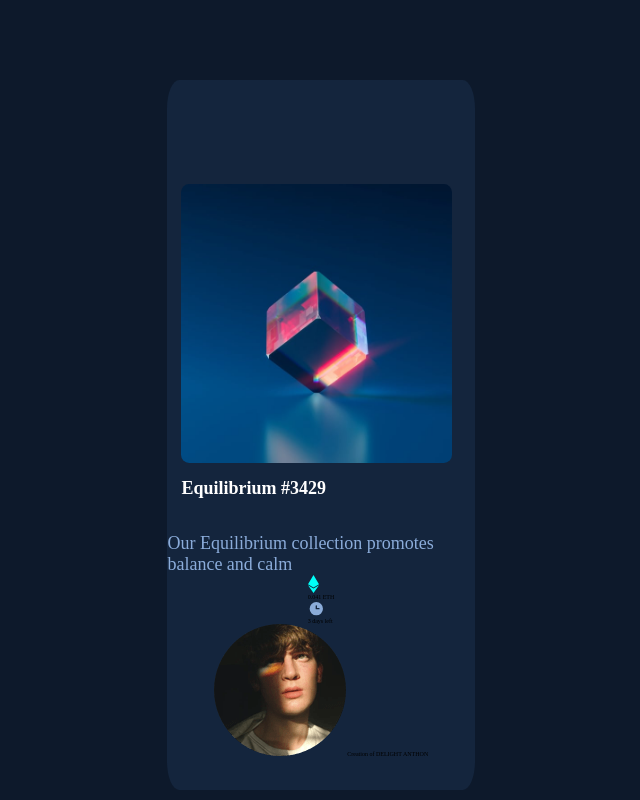
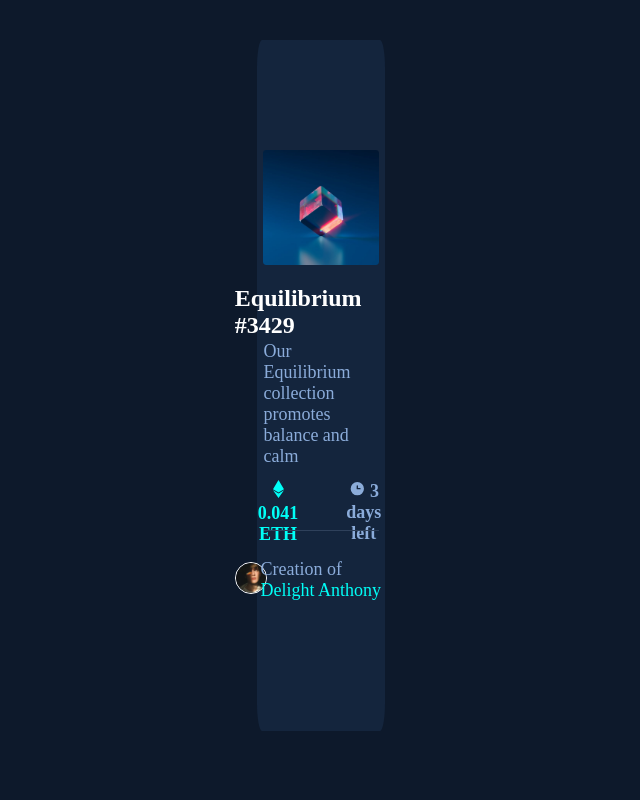
Before and after one commit to Delight108/NFT-CARD-PREVIEW, a plain HTML site: page nft-preview-card-component-main/index.html in a window 1280 px wide. Shown: the whole page, without its empty margins (319-959 px from the left). Drawn offline with Linux system fonts and the light colour scheme; a web font is replaced by a local one.

Commit message:
both my errors and good works here am going to wor k on it later

```diff
--- a/nft-preview-card-component-main/index.html
+++ b/nft-preview-card-component-main/index.html
@@ -41,31 +41,56 @@
        <div class="img-header">
         <img src="/nft-preview-card-component-main/images/image-equilibrium.jpg" class="main-logo" alt="">
         <h2 class="header-test">Equilibrium #3429</h2>
+
+        <div class="description">Our Equilibrium collection promotes balance and calm</div>
        </div>
 
-       <div class="description">Our Equilibrium collection promotes balance and calm</div>
 
 
-       <span>
-       <div class="price-and-time-left">
+       <section class="first-section">
+
+
+       <div class="price-and-time-left eth-symbol">
+        <figcaption class="eth-price">
           <img src="/nft-preview-card-component-main/images/icon-ethereum.svg" class="eth-symbol" alt="">
-          <figcaption class="eth-price">0.041 ETH</figcaption>
+          0.041 ETH</figcaption>
+
         </div>
 
-          <div class="time-left">
+
+          <div class="time-left price-and-time-left">
+            <figcaption class="position">
             <img src="/nft-preview-card-component-main/images/icon-clock.svg" class="clock" alt="">
-            <figcaption>3 days left</figcaption>
+            3 days left</figcaption>
+
           </div>
-       </span>
+      </section>
+
+      <fieldset></fieldset>
+
+<section class="footer-section">
 
 
-       <section class="footer">
-        <div class="">
-          <figcaption>
-          <img src="/nft-preview-card-component-main/images/image-avatar.png" class="profile">
-          <SPAN class="footer-text">Creation of DELIGHT ANTHON</SPAN></figcaption>
-        </div>
-       </section>
+
+<img src="/nft-preview-card-component-main/images/image-avatar.png" class="profile" alt="">
+
+<span class="inline">
+  <div class="inline-style">
+<p class="colored">Creation of <a href="" class="white">Delight Anthony</a></p>
+</div>
+</span>
+
+
+
+
+</section>
+
+
+
+
+
+
+
   </div>
 </div>
 
--- a/nft-preview-card-component-main/styles.css
+++ b/nft-preview-card-component-main/styles.css
@@ -1,4 +1,4 @@
-
+@import"(https://fonts.google.com/specimen/Outfit)";
 :root{
 
     --Mobile-size: 375px;
@@ -22,6 +22,9 @@
 }
 
 
+
+
+
 body{
     display: flex;
     width: 100%;
@@ -34,25 +37,38 @@ body{
 }
 
 
+
 .container{
     display: flex;
     position: absolute;
-    top: 10%;
+    top: 5%;
     background: var(--neutral-Very-dark-blue-card-BG);
-    width: 24%;
+    width: 10%;
     height: 80%;
     justify-content: center;
-    padding-top: 5.5%;
+    padding-top: 4%;
     border-radius: 4%;
 }
 
 .main-logo{
     border-radius: 3%;
     height: 80%;
-    width: 97%;
+    width: 90%;
     display: flex;
+    transition: all 1s;
+}
+
+
+.main-logo:hover{
+    width: 94%;
+}
+
+.img-header{
+    display: flex;
+    flex-direction: column;
     justify-content: center;
     align-items: center;
+    cursor: pointer;
 }
 
 .container-content{
@@ -60,16 +76,20 @@ body{
     flex-direction: column;
     justify-content: center;
     align-items: center;
+
 }
 
 .header-test{
     display: flex;
-    font-size: var(--Font-size-paragraph);
+    position: relative;
+    right: 17.3%;
+    margin-bottom: 6%;
+    font-size: x-large;
     color: var(--neutral-White);
     font-family: var(--Family);
     font-weight: var(--weight-xlarge);
+}
 
-}
 
 .description{
     display: flex;
@@ -77,6 +97,174 @@ body{
     font-size: var(--Font-size-paragraph);
     color: var(--primary-Soft-blue);
     font-weight: var(--Weights-small);
-    left: 4%;
-    text-align: left;
+    position: relative;
+    top: -5px;
+    width: 90%;
 }
+
+
+.first-section{
+    display: flex;
+    flex-direction: row;
+    gap: 34%;
+    width: 100%;
+    margin-bottom: 13%;
+    margin-top: 6%;
+    justify-content: center;
+    text-align: center;
+}
+
+.price-and-time-left{
+    font-size: var(--Font-size-paragraph);
+    font-weight: var(--weight-xlarge);
+    color: var(--primary-Cyan);
+    font-family: var(--Family);
+}
+
+.time-left{
+    color: var(--primary-Soft-blue);
+    display: flex;
+}
+
+.profile{
+    height: 30px;
+    border: 1px solid var(--neutral-White);
+    border-radius: 50%;
+}
+
+.footer-section{
+    display: inline;
+    position: relative;
+    right: 17.2%;
+    margin-top: -2%;
+}
+
+
+.inline{
+    display: inline;
+    position: relative;
+    top: -48%;
+    left: 20%;
+
+}
+
+.inline-style{
+    font-size: var(--Font-size-paragraph);
+    font-weight: var(--Weight-xlarge);
+    color: white;
+}
+
+.colored{
+    color: var(--primary-Soft-blue)
+}
+
+
+.white{
+    color: var(--primary-Cyan);
+}
+a{
+    text-decoration: none;
+}
+
+fieldset{
+    border: 1px solid var(--neutral-Very-dark-blue-line);
+    width: 88%;
+    border-bottom: none;
+    border-left: none;
+    border-right: none;
+    position: relative;
+    bottom: 5%;
+}
+
+
+
+@media  (max-width: 375px){
+
+    .container{
+        display: flex;
+        position: absolute;
+        top: 5%;
+        background: var(--neutral-Very-dark-blue-card-BG);
+        width: 76%;
+        height: 82%;
+        justify-content: center;
+        padding-top: 7%;
+        border-radius: 4%;
+    }
+
+
+
+    .header-test{
+        display: flex;
+        position: relative;
+        right: 16.5%;
+        margin-bottom: 6%;
+        font-size: large;
+        color: var(--neutral-White);
+        font-family: var(--Family);
+        font-weight: var(--weight-xlarge);
+    }
+
+
+    .description{
+        display: flex;
+        font-family: outfit;
+        font-size: var(--font-size-small);
+        color: var(--primary-Soft-blue);
+        font-weight: var(--Weights-small);
+        position: relative;
+        top: -5px;
+        width: 87%;
+        right: 2%;
+    }
+
+
+    .main-logo{
+        border-radius: 3%;
+        height: 80%;
+        width: 95%;
+        display: flex;
+        transition: all 1s;
+    }
+
+    .first-section{
+        margin-bottom: 18%;
+        gap: 34%;
+    }
+
+    .price-and-time-left{
+        font-size: var(--font-size-small);
+    }
+
+
+
+    .profile{
+        height: 30px;
+        border: 1px solid var(--neutral-White);
+        border-radius: 50%;
+    }
+
+
+    .footer-section{
+        display: inline;
+        position: relative;
+        right: 20%;
+        margin-top: -1%;
+    }
+
+    .inline{
+        display: inline;
+        position: relative;
+        top: -48%;
+        left: 37%;
+
+    }
+
+    .inline-style{
+        font-size: var(--font-size-small);
+        font-weight: var(--Weight-xlarge);
+        color: white;
+    }
+
+
+}
```
